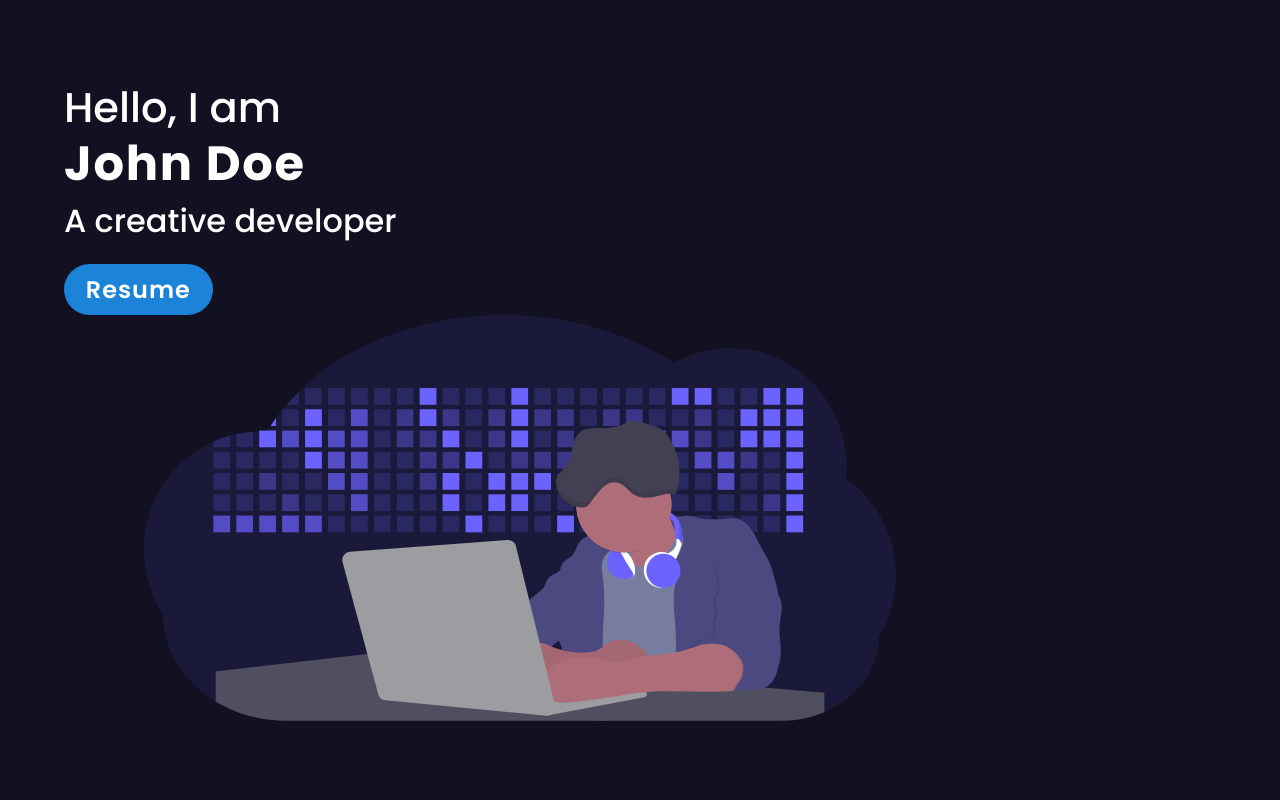
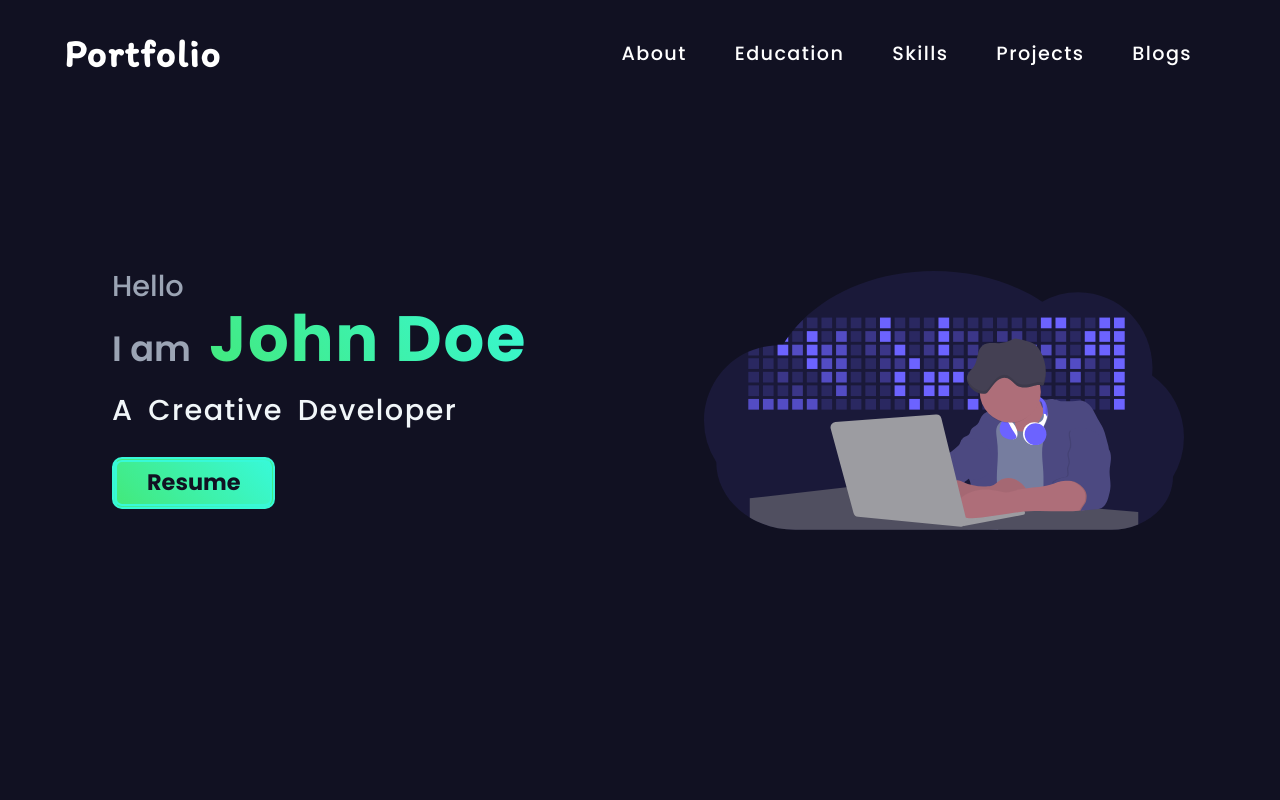
Before and after one commit to niloysikdar/awesome-portfolio-template, a plain HTML site: page index.html in a window 1280 px wide. Shown: the top 800 px of the page. Drawn offline with nearby package versions, Linux system fonts and the light colour scheme.

Commit message:
Updated Banner & Header

```diff
--- a/css/style.css
+++ b/css/style.css
@@ -1,24 +1,27 @@
-@import url('https://fonts.googleapis.com/css2?family=Poppins:wght@300;400;500;600;700;800&display=swap');
+@import url("https://fonts.googleapis.com/css2?family=Poppins:wght@300;400;500;600;700;800&display=swap");
+@import url("https://fonts.googleapis.com/css2?family=Itim&display=swap");
 
 :root {
-    --lightblack : #111122;
-    --lightblue : #1b83d8;
-    --white : #ffffff;
-    --darkblue : #104c7e;
+    --lightblack: #111122;
+    --lightblue: #1b83d8;
+    --white: #ffffff;
+    --lightwhite: #f1f6f9;
+    --lightgrey: #9ba4b4;
+    --darkblue: #104c7e;
+    --lightyellow: #fddb3a;
 }
 
 ::-webkit-scrollbar {
     width: 5px;
-    height: 5px;  /* Remove scrollbar space */
-    background: transparent;  /* Optional: just make scrollbar invisible */
+    height: 5px; /* Remove scrollbar space */
+    background: transparent; /* Optional: just make scrollbar invisible */
 }
 /* Optional: show position indicator in red */
 ::-webkit-scrollbar-thumb {
     background: var(--lightblue);
 }
 
-*
-{
+* {
     margin: 0;
     padding: 0;
     box-sizing: border-box;
@@ -35,27 +38,28 @@ header {
     left: 0;
     top: 0;
     width: 100%;
-    padding: 1.5rem 3rem;
+    padding: 1.5rem 4rem;
     z-index: 100;
     display: flex;
     justify-content: space-between;
-    align-items: baseline;
+    align-items: center;
     background: var(--lightblack);
-    display: none;
+    transition: all 0.3s ease;
 }
 
 header.padding {
-    padding: 1rem 3rem 0.6rem;
-    display: flex;
+    padding: 0.8rem 3rem 0.8rem;
+    box-shadow: 0 6px 16px rgb(10, 10, 24, 0.3);
 }
 
 header a.logo {
     text-decoration: none;
     color: var(--white);
-    font-size: 2rem;
+    margin: auto 0;
+    font-size: 2.4rem;
     font-weight: 600;
-    text-transform: uppercase;
-    letter-spacing: 2px;
+    font-family: "Itim", sans-serif;
+    letter-spacing: 1.5px;
 }
 
 header div.toggle ul {
@@ -65,13 +69,39 @@ header div.toggle ul {
 
 header div.toggle ul li {
     list-style: none;
+    margin: 1rem 0 0;
 }
 
 header div.toggle ul li a {
+    position: relative;
     text-decoration: none;
     color: var(--white);
-    margin: 0 1.5rem;
-    font-size: 1.5rem;
+    margin: auto 1.5rem;
+    font-size: 1.2rem;
+    font-weight: 500;
+    letter-spacing: 1.4px;
+    transition: all 0.3s ease;
+}
+
+header div.toggle ul li a:after {
+    content: "";
+    position: absolute;
+    bottom: -5px;
+    left: 0;
+    width: 100%;
+    height: 4px;
+    background: var(--lightyellow);
+    border-radius: 2px;
+    transform: scale(0, 1);
+    transform-origin: 0% 100%;
+    transition: transform 0.3s ease;
+}
+
+header div.toggle ul li a:hover {
+    color: rgba(255, 255, 255, 0.6);
+}
+header div.toggle ul li a:hover:after {
+    transform: scale(1, 1);
 }
 
 .banner {
@@ -85,53 +115,125 @@ header div.toggle ul li a {
     flex-wrap: wrap;
 }
 
-.banner h2 {
-    font-size: 2.6rem;
-    color: var(--white);
-    font-weight: 500;
-    line-height: 3.5rem;
+.banner .textbox {
+    margin: auto 3rem;
 }
 
-.banner h2 span {
-    font-size: 3rem;
+.banner .textbox p {
+    margin: 15px auto;
+    font-size: 1.8rem;
+    font-weight: 500;
+    color: var(--lightgrey);
+    line-height: 0;
+}
+
+.banner .textbox h2 {
+    margin: 15px auto;
+    font-size: 2.2rem;
+    font-weight: 600;
+    color: var(--lightgrey);
+}
+
+.banner .textbox h2 span {
+    margin: 0 10px;
+    font-size: 4rem;
     letter-spacing: 1.7px;
     font-weight: 700;
+    background: linear-gradient(45deg, #43e97b, #38f9d7);
+    -webkit-background-clip: text;
+    -webkit-text-fill-color: transparent;
 }
 
-.banner h3 {
-    color: var(--white);
-    font-size: 2rem;
+.banner .textbox h3 {
+    margin: 10px auto;
+    font-size: 1.8rem;
     font-weight: 500;
+    color: var(--lightwhite);
+    letter-spacing: 1.4px;
+    word-spacing: 6px;
+    text-transform: capitalize;
 }
 
 .banner .textbox .btn {
     position: relative;
-    background: var(--lightblue);
-    display: inline-block;
-    color: var(--white);
+    background: linear-gradient(45deg, #43e97b, #38f9d7);
+    color: var(--lightblack);
     text-decoration: none;
-    padding: 0.4rem 1.3rem;
-    border-radius: 2rem;
-    margin-top: 1rem;
+    padding: 4px 30px;
+    border-radius: 10px;
+    margin: 20px auto;
     outline: none;
-    font-size: 1.5rem;
-    font-weight: 600;
-    letter-spacing: 1px;
-    overflow: hidden;
-    transition: 0.5s;
+    font-size: 1.4rem;
+    font-weight: 700;
+    border: 5px double #38f9d7;
+    transition: all 0.3s ease;
 }
 
 .banner .textbox .btn:hover {
-    background: var(--darkblue);
-    font-size: 1.6rem;
+    color: var(--lightwhite);
+    background: var(--lightblack);
 }
 
 .developer {
-    margin-left: 5rem;
+    margin: auto 2rem;
 }
 
-.developer-img {
-    width: 47rem;
+.developer img {
+    max-width: 40rem;
+}
+
+@media (max-width: 1360px) {
+    .developer img {
+        max-width: 30rem;
+    }
+}
+
+@media (max-width: 1200px) {
+    .banner .textbox {
+        margin: 3rem 0;
+    }
+
+    .developer {
+        margin: 2rem auto;
+    }
+
+    .developer img {
+        max-width: 26rem;
+    }
+}
+
+@media (max-width: 992px) {
+    .banner .textbox p {
+        font-size: 1.5rem;
+    }
+
+    .banner .textbox h2 {
+        font-size: 2rem;
+    }
+
+    .banner .textbox h2 span {
+        font-size: 3.6rem;
+    }
+
+    .banner .textbox h3 {
+        font-size: 1.4rem;
+    }
+
+    .banner .textbox .btn {
+        padding: 4px 20px;
+        font-size: 1.2rem;
+    }
+}
+
+@media (max-width: 512px) {
+    .banner .textbox h2 span {
+        margin: 0 10px;
+        font-size: 2.6rem;
+    }
+
+    .developer img {
+        max-width: 20rem;
+    }
 }
 
 .about {
@@ -165,7 +267,7 @@ div.det {
     align-items: center;
 }
 
-.about-image .image{
+.about-image .image {
     height: 20rem;
     width: 20rem;
     border-radius: 50rem;
@@ -175,7 +277,7 @@ div.det {
     margin-left: 5rem;
 }
 
-.contentbox h3{
+.contentbox h3 {
     font-size: 2rem;
 }
 
--- a/index.html
+++ b/index.html
@@ -33,22 +33,19 @@
                 </ul>
             </div>
         </header>
+
         <section class="banner">
             <div class="textbox">
-                <h2>
-                    Hello, I am <br />
-                    <span>John Doe</span>
-                </h2>
+                <p>Hello</p>
+                <h2>I am <span>John Doe</span></h2>
                 <h3>A creative developer</h3>
                 <a href="#" class="btn">Resume</a>
             </div>
             <div class="developer">
-                <img
-                    src="./assets/images/developer.svg"
-                    class="developer-img img-fluid"
-                />
+                <img src="./assets/images/developer.svg" class="img-fluid" />
             </div>
         </section>
+
         <section class="about" id="about">
             <div class="heading col col-12">
                 <h2>About me</h2>
```
